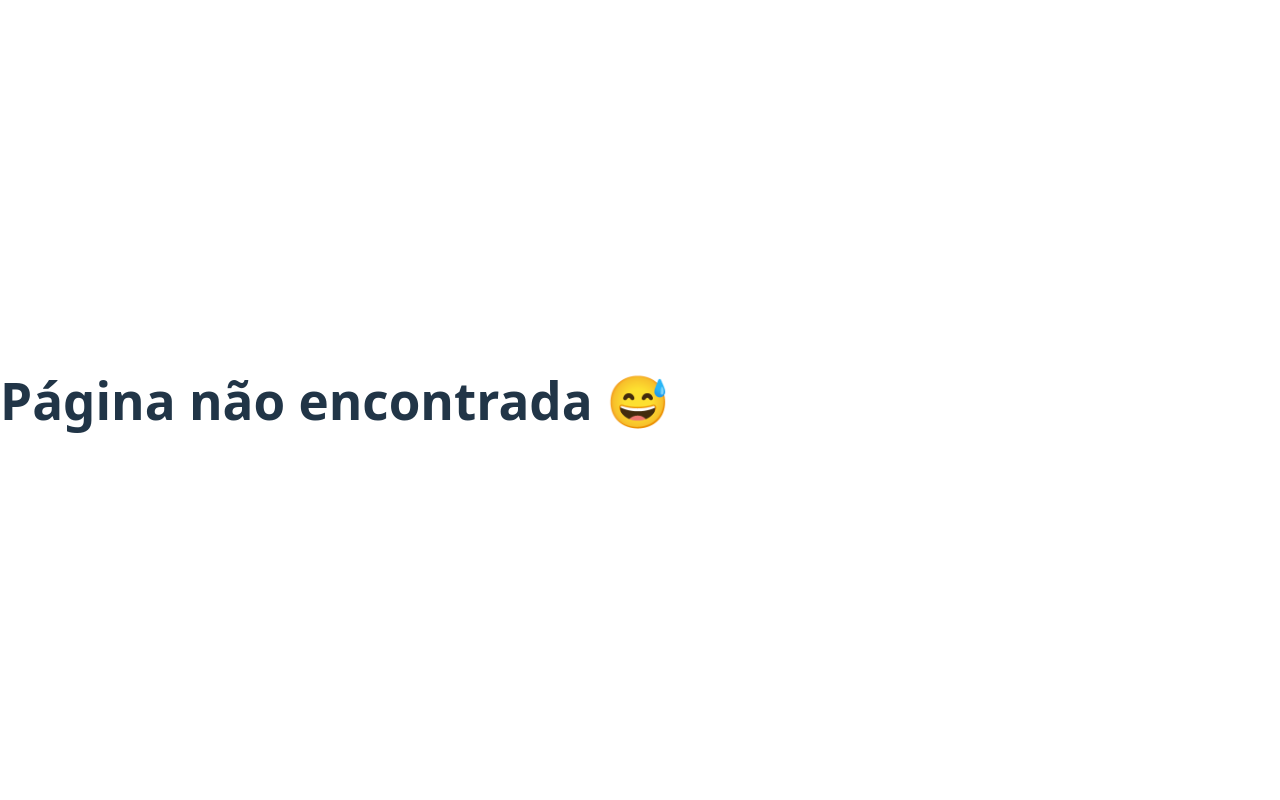
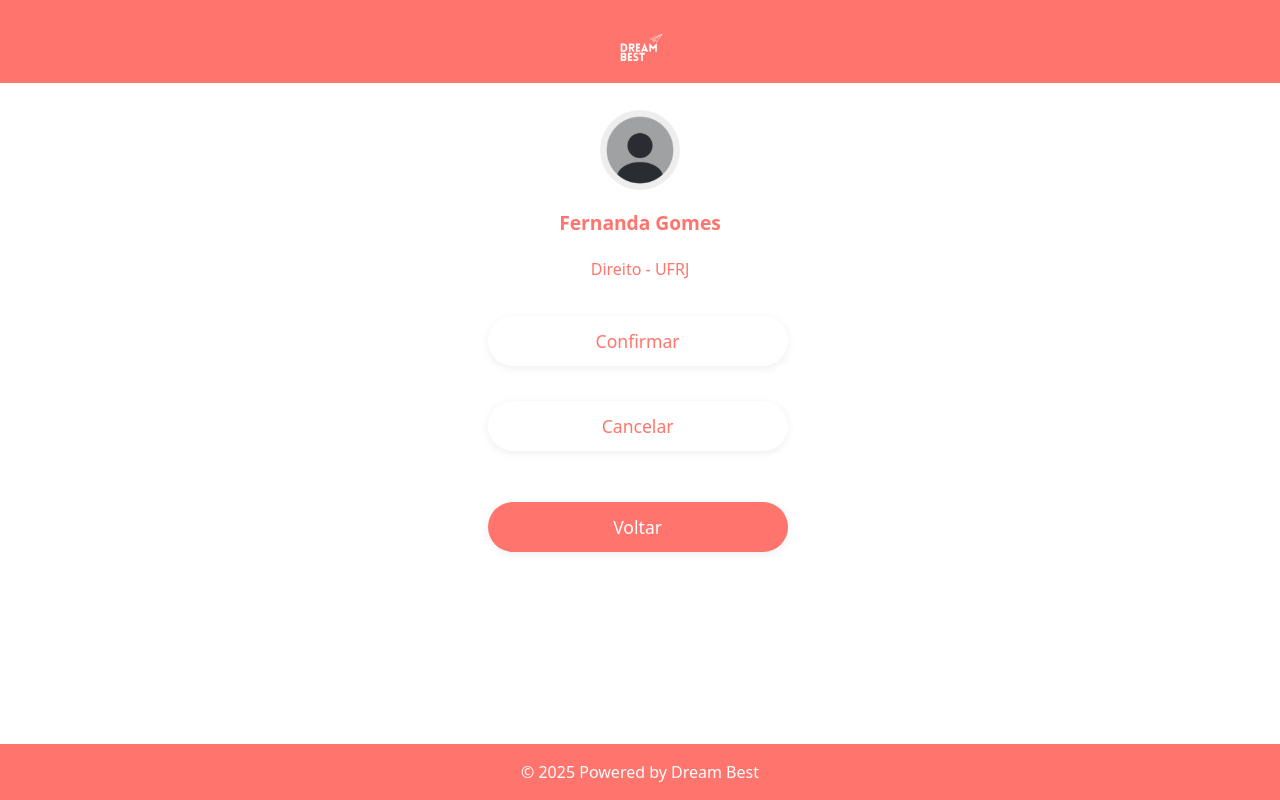
Before and after one commit to mukslima/dream-beast-frontend, a React (Vite) app: page /formando/1 in a window 1280 px wide. Built offline with nearby package versions, Linux system fonts and the light colour scheme.

Commit message:
feat: Tela de Confirmar Perfil

```diff
--- a/src/App.jsx
+++ b/src/App.jsx
@@ -5,6 +5,7 @@ import LoginCliente from './pages/LoginCliente'
 import LoginAdmin from './pages/LoginAdmin'
 import CadastroFormando from './pages/CadastroFormando'
 import ListaFormandos from './pages/ListaFormados'
+import PerfilConfirmar from './pages/PerfilConfirmar'
 
 function App() {
   return (
@@ -15,6 +16,7 @@ function App() {
         <Route path="/login-admin" element={<LoginAdmin />} />
         <Route path="/cadastro-formando" element={<CadastroFormando />} />
         <Route path="/lista-formandos" element={<ListaFormandos />} />
+        <Route path="/formando/:id" element={<PerfilConfirmar />} /> {/* Rota dinâmica */}
         <Route path="*" element={<h1>Página não encontrada 😅</h1>} />
       </Routes>
     </BrowserRouter>
--- /dev/null
+++ b/src/pages/PerfilConfirmar.css
@@ -0,0 +1,72 @@
+.perfil-container {
+  min-height: 100vh;
+  width: 100vw;
+  background: #fff;
+  display: flex;
+  flex-direction: column;
+  align-items: center;
+}
+
+.perfil-main {
+  width: 100%;
+  max-width: 400px;
+  margin: 110px auto 0 auto;
+  display: flex;
+  flex-direction: column;
+  align-items: center;
+  gap: 1.2rem;
+}
+
+.perfil-avatar {
+  width: 80px;
+  height: 80px;
+  border-radius: 50%;
+  background: #eee;
+  object-fit: cover;
+}
+
+.perfil-nome {
+  font-size: 1.2rem;
+  color: #FF746C;
+  font-weight: bold;
+  text-align: center;
+}
+
+.perfil-curso {
+  font-size: 1rem;
+  color: #FF746C;
+  text-align: center;
+  margin-bottom: 1rem;
+}
+
+.perfil-btn {
+  width: 100%;
+  max-width: 300px;
+  padding: 0.8rem 0;
+  border: none;
+  border-radius: 30px;
+  font-size: 1.1rem;
+  font-weight: 500;
+  margin-bottom: 1rem;
+  cursor: pointer;
+  box-shadow: 0 2px 8px rgba(0,0,0,0.07);
+  background: #fff;
+  color: #FF746C;
+  transition: background 0.2s;
+}
+
+.perfil-confirmar {
+  color: #FF746C;
+  background: #fff;
+}
+
+.perfil-cancelar {
+  color: #FF746C;
+  background: #fff;
+}
+
+.perfil-voltar {
+  background: #FF746C;
+  color: #fff;
+  margin-top: 1rem;
+}
--- /dev/null
+++ b/src/pages/PerfilConfirmar.jsx
@@ -0,0 +1,71 @@
+import { useParams, useNavigate } from "react-router-dom";
+import logob from "../assets/logob.svg";
+import avatar from "../assets/avatar.svg";
+import "./PerfilConfirmar.css";
+
+// Exemplo de lista de formandos (substitua por fetch se é necessario)
+const formandos = [
+  { id: "1", nome: "Fernanda Gomes", curso: "Direito - UFRJ" },
+  { id: "2", nome: "Carlos Rangel", curso: "Engenharia - UFF" },
+  { id: "3", nome: "Marcos AND Lima", curso: "Sistemas Para Internet - IFPB" },
+  { id: "4", nome: "Deivid SP", curso: "Engenharia Computação - USP" },
+  { id: "5", nome: "Nome e Sobrenome", curso: "Medicina - UFRJ" },
+  { id: "6", nome: "Nome e Sobrenome", curso: "Medicina - UFRJ" },
+  { id: "7", nome: "Nome e Sobrenome", curso: "Medicina - UFRJ" },
+  { id: "8", nome: "Nome e Sobrenome", curso: "Medicina - UFRJ" },
+  { id: "9", nome: "Nome e Sobrenome", curso: "Medicina - UFRJ" },
+  { id: "10", nome: "Nome e Sobrenome", curso: "Medicina - UFRJ" },
+  // ...adicione mais se quiser
+];
+
+export default function PerfilConfirmar() {
+  const { id } = useParams();
+  const navigate = useNavigate();
+
+  // Busca pelo id
+  const formando = formandos.find((f) => f.id === id);
+
+  if (!formando) {
+    return (
+      <div className="perfil-container">
+        <header className="lista-header">
+          <img src={logob} alt="Dream Beast" className="lista-logo" />
+        </header>
+        <main className="perfil-main">
+          <p>Formando não encontrado.</p>
+          <button
+            className="perfil-btn perfil-voltar"
+            onClick={() => navigate(-1)}
+          >
+            Voltar
+          </button>
+        </main>
+        <footer className="lista-footer">© 2025 Powered by Dream Best</footer>
+      </div>
+    );
+  }
+
+  return (
+    <div className="perfil-container">
+      <header className="lista-header">
+        <img src={logob} alt="Dream Beast" className="lista-logo" />
+      </header>
+      <main className="perfil-main">
+        <img src={avatar} alt="Avatar" className="perfil-avatar" />
+        <div className="perfil-nome">{formando.nome}</div>
+        <div className="perfil-curso">{formando.curso}</div>
+        <button className="perfil-btn perfil-confirmar">Confirmar</button>
+        <button className="perfil-btn perfil-cancelar">Cancelar</button>
+        <button
+          className="perfil-btn perfil-voltar"
+          onClick={() => navigate(-1)}
+        >
+          Voltar
+        </button>
+      </main>
+      <footer className="lista-footer">
+        © 2025 Powered by Dream Best
+      </footer>
+    </div>
+  );
+}
```
Also changed, not shown: src/assets/avatar.svg.
